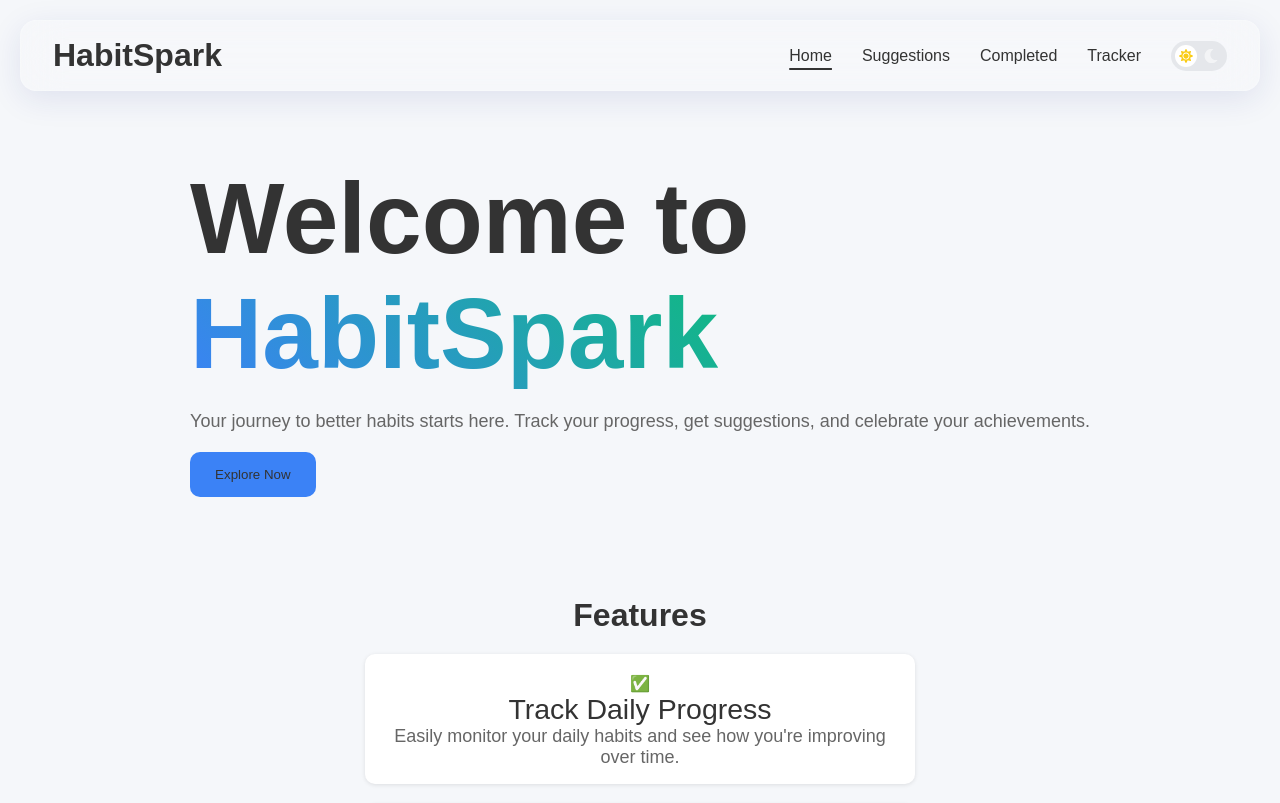
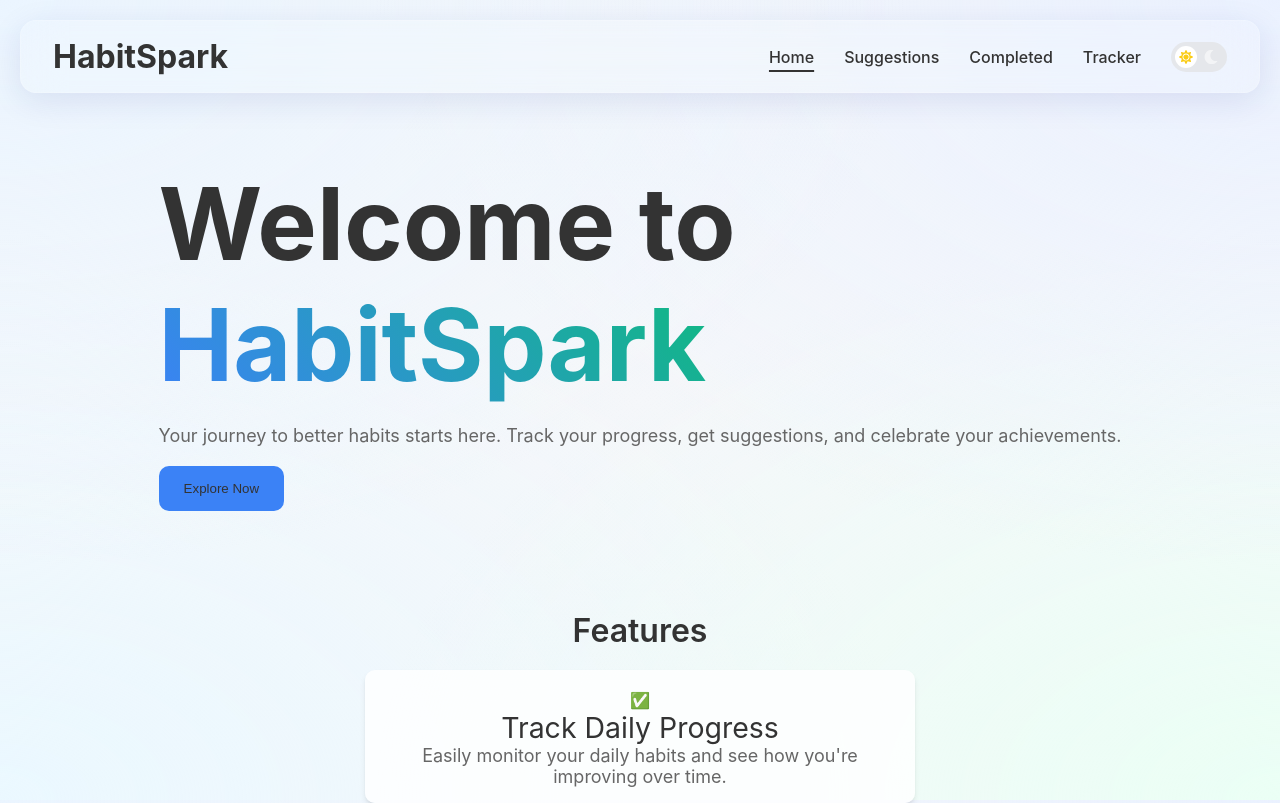
Before and after one commit to Triumphant307/habit-spark-2.0, a Next.js app: page / in a window 1280 px wide. Shown: the top 803 px of the page. Built offline with nearby package versions, Linux system fonts and the light colour scheme; no server answers.

Commit message:
UI: Update background to a modern mesh gradient with glassmorphism support

```diff
--- a/app/globals.css
+++ b/app/globals.css
@@ -14,7 +14,7 @@
 :root {
   /* Backgrounds */
   --bg-page: #f5f7fa;
-  --bg-card: #ffffff;
+  --bg-card: rgba(255, 255, 255, 0.8); /* Semi-transparent for glassmorphism */
   --bg-hover: #e0ebff;
 
   /* Text colors */
@@ -27,44 +27,63 @@
   --btn-primary-hover-bg: #1549f3d3;
 
   /* Status colors */
-  --status-success: #10b981; /* Completed habit */
-  --status-warning: #f59e0b; /* Warning/attention */
-  --status-error: #ef4444; /* Missed habit */
-  --status-error-hover: #dc2626; /* Hover state for error */
+  --status-success: #10b981;
+  --status-warning: #f59e0b;
+  --status-error: #ef4444;
+  --status-error-hover: #dc2626;
 
   /* box shadow */
-  --box-shadow: 0 1px 4px rgba(0, 0, 0, 0.1);
-  --box-shadow-hover: 0 1px 4px rgb(0, 0, 0);
-  --box-shadow-focus: 0 1px 4px rgb(0, 0, 0);
-  --box-shadow-header: 0 2px 4px rgba(0, 0, 0, 0.2);
+  --box-shadow: 0 4px 6px -1px rgba(0, 0, 0, 0.1), 0 2px 4px -1px rgba(0, 0, 0, 0.06);
+  --box-shadow-hover: 0 10px 15px -3px rgba(0, 0, 0, 0.1), 0 4px 6px -2px rgba(0, 0, 0, 0.05);
+  --box-shadow-focus: 0 0 0 3px rgba(59, 130, 246, 0.5);
+  --box-shadow-header: 0 1px 3px 0 rgba(0, 0, 0, 0.1), 0 1px 2px 0 rgba(0, 0, 0, 0.06);
 
   --blur-background: rgba(255, 255, 255, 0.6);
+
+  /* Modern Gradient Background (Light) */
+  --bg-gradient:
+    radial-gradient(at 0% 0%, hsla(210, 100%, 96%, 1) 0px, transparent 50%),
+    radial-gradient(at 100% 0%, hsla(220, 100%, 96%, 1) 0px, transparent 50%),
+    radial-gradient(at 100% 100%, hsla(150, 100%, 96%, 1) 0px, transparent 50%),
+    radial-gradient(at 0% 100%, hsla(200, 100%, 96%, 1) 0px, transparent 50%);
 }
 
 body.dark {
-  --bg-page: #121212;
-  --bg-card: #1e1e1e;
-  --bg-hover: #232323;
+  --bg-page: #0f172a;
+  --bg-card: rgba(30, 41, 59, 0.7); /* Semi-transparent dark */
+  --bg-hover: #334155;
 
-  --text-primary: #ffffff;
-  --text-secondary: #cccccc;
+  --text-primary: #f8fafc;
+  --text-secondary: #94a3b8;
 
-  --box-shadow: 0 2px 8px rgba(255, 255, 255, 0.15);
-  --box-shadow-hover: 0 2px 8px rgba(255, 255, 255, 0.25);
-  --box-shadow-focus: 0 2px 8px rgba(255, 255, 255, 0.25);
-  --box-shadow-header: 0 2px 4px rgba(255, 255, 255, 0.2);
+  --box-shadow: 0 4px 6px -1px rgba(0, 0, 0, 0.5), 0 2px 4px -1px rgba(0, 0, 0, 0.3);
+  --box-shadow-hover: 0 10px 15px -3px rgba(0, 0, 0, 0.5), 0 4px 6px -2px rgba(0, 0, 0, 0.3);
+  --box-shadow-focus: 0 0 0 3px rgba(59, 130, 246, 0.5);
+  --box-shadow-header: 0 1px 3px 0 rgba(0, 0, 0, 0.5);
 
-  --blur-background: rgba(18, 18, 18, 0.6);
+  --blur-background: rgba(15, 23, 42, 0.6);
+
+  /* Modern Gradient Background (Dark) */
+  --bg-gradient:
+    radial-gradient(at 0% 0%, hsla(222, 47%, 11%, 1) 0px, transparent 50%),
+    radial-gradient(at 100% 0%, hsla(240, 50%, 15%, 1) 0px, transparent 50%),
+    radial-gradient(at 100% 100%, hsla(260, 50%, 15%, 1) 0px, transparent 50%),
+    radial-gradient(at 0% 100%, hsla(200, 50%, 10%, 1) 0px, transparent 50%);
 
   background-color: var(--bg-page);
-  color: var(--text-color);
+  background-image: var(--bg-gradient);
+  color: var(--text-primary);
 }
 
 body {
-  font-family: Arial, sans-serif;
+  font-family: 'Inter', -apple-system, BlinkMacSystemFont, "Segoe UI", Roboto, "Helvetica Neue", Arial, sans-serif;
   margin: 0;
   padding: 0;
   background-color: var(--bg-page);
+  background-image: var(--bg-gradient);
+  background-attachment: fixed;
+  background-size: cover;
+  min-height: 100vh;
 }
 
 main {
```
